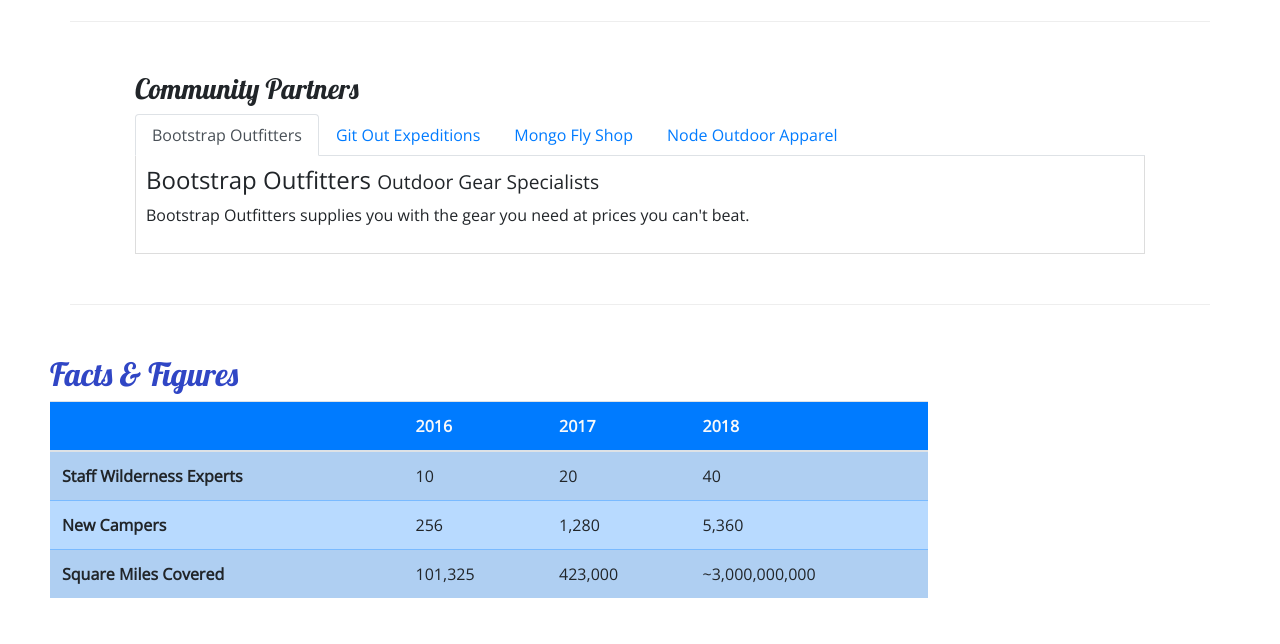
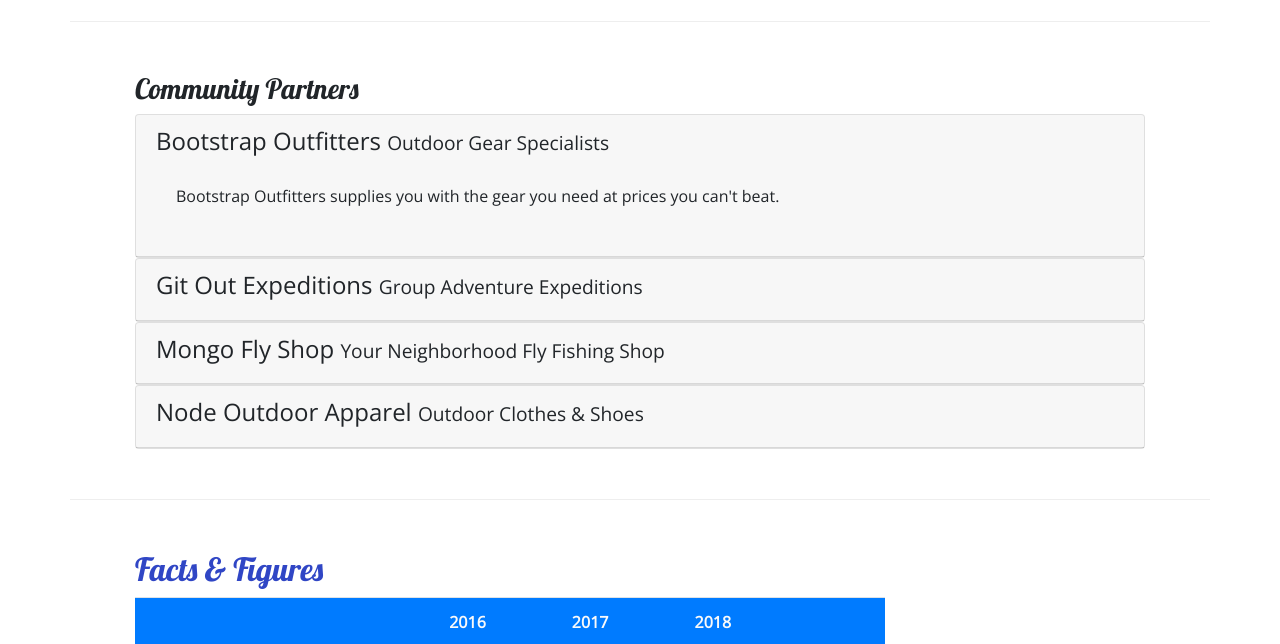
Before and after one commit to PandaBearz/new-review-site, a website: page aboutus.html in a window 1280 px wide. Shown: the part 850-1494 px from the top of the page. Drawn offline with nearby package versions, Linux system fonts and the light colour scheme.

Commit message:
Accordion

```diff
--- a/aboutus.html
+++ b/aboutus.html
@@ -97,48 +97,71 @@
         <div class="row row-content">
             <div class='col'>
                 <h3>Community Partners</h3>
-                <ul class="nav nav-tabs">
-                    <li class="nav-item">
-                        <a class="nav-link active" href="#bootstrap" role="tab" data-toggle="tab">
-                            Bootstrap Outfitters
+                <div id="accordion">
+
+                    <div class="card">
+                        <div role="tab" class="card-header">
+                            <h4>
+                                <a data-toggle="collapse" data-target="#bootstrap">
+                                    Bootstrap Outfitters <small>Outdoor Gear Specialists</small>
                                 </a>
-                    </li>
-                    <li class="nav-item">
-                        <a class="nav-link" href="#git" role="tab" data-toggle="tab">
-                            Git Out Expeditions
-                        </a>
-                    </li>
-                    <li class="nav-item">
-                        <a class="nav-link" href="#mongo" role="tab" data-toggle="tab">
-                            Mongo Fly Shop
-                        </a>
-                    </li>
-                    <li class="nav-item">
-                        <a class="nav-link" href="#node" role="tab" data-toggle="tab">
-                            Node Outdoor Apparel
-                        </a>
-                    </li>
-                </ul>
+                            </h4>
 
-                <div class="tab-content">
-                    <div role="tabpanel" class="tab-pane fade show active" id="bootstrap">
-                        <h4>Bootstrap Outfitters <small>Outdoor Gear Specialists</small></h4>
+                            <div class="collapse show" id="bootstrap" data-parent="#accordion">
+                                <div class="card-body">
                                     <p class='d-none d-sm-block'>Bootstrap Outfitters supplies you with the gear you need at prices you can't beat.</p>
                                 </div>
-                    <div role="tabpanel" class="tab-pane fade" id="git">
-                        <h4>Git Out Expeditions <small>Group Adventure Expeditions</small></h4>
+                            </div>
+                        </div>
+                    </div>
+
+                    <div class="card">
+                        <div role="tab" class="card-header">
+                            <h4>
+                                <a class="collapsed" data-toggle="collapse" data-target="#git">
+                                    Git Out Expeditions <small>Group Adventure Expeditions</small>
+                                </a>
+                            </h4>
+                            <div class="collapse" id="git" data-parent="#accordion">
+                                <div class="card-body">
                                     <p class='d-none d-sm-block'>Join Git Out Expeditions to explore new horizons with a group of other adventurers!</p>
                                 </div>
-                    <div role="tabpanel" class="tab-pane fade" id="mongo">
-                        <h4>Mongo Fly Shop <small>Your Neighborhood Fly Fishing Shop</small></h4>
+                            </div>
+                        </div>
+                    </div>
+
+                    <div class="card">
+                        <div role="tab" class="card-header">
+                            <h4>
+                                <a class="collapsed" data-toggle="collapse" data-target="#mongo">
+                                    Mongo Fly Shop <small>Your Neighborhood Fly Fishing Shop</small>
+                                </a>
+                            </h4>
+                            <div class="collapse" id="mongo" data-parent="#accordion">
+                                <div class="card-body">
                                     <p class='d-none d-sm-block'>Need a new fishing pole, a tacklebox, or flies of all kinds? Stop by Mongo Fly Shop.</p>
                                 </div>
-                    <div role="tabpanel" class="tab-pane fade" id="node">
-                        <h4>Node Outdoor Apparel <small>Outdoor Clothes & Shoes</small></h4>
+                            </div>
+                        </div>
+                    </div>
+
+                    <div class="card">
+                        <div role="tab" class="card-header">
+                            <h4>
+                                <a class="collapsed" data-toggle="collapse" data-target="#node">
+                                    Node Outdoor Apparel <small>Outdoor Clothes & Shoes</small>
+                                </a>
+                            </h4>
+                            <div class="collapse" id="node" data-parent="#accordion">
+                                <div class="card-body">
                                     <p class='d-none d-sm-block'>From polar fleeces to swimsuits, hiking boots to waders, a visit to Node will be sure to get you covered.</p>
                                 </div>
                             </div>
                         </div>
+                    </div>
+
+                </div>
+
             </div>
         </div>
 
--- a/css/styles.css
+++ b/css/styles.css
@@ -41,8 +41,7 @@ footer {
     padding: 20px 0;
 }
 
-.tab-content {
-    border: 1px solid #DDD;
-    border-top: none;
-    padding: 10px;
-}
+a, a:hover {
+    color: inherit;
+    text-decoration: none;
+  }
```
Lines whose indentation alone changed are shown as unchanged.
